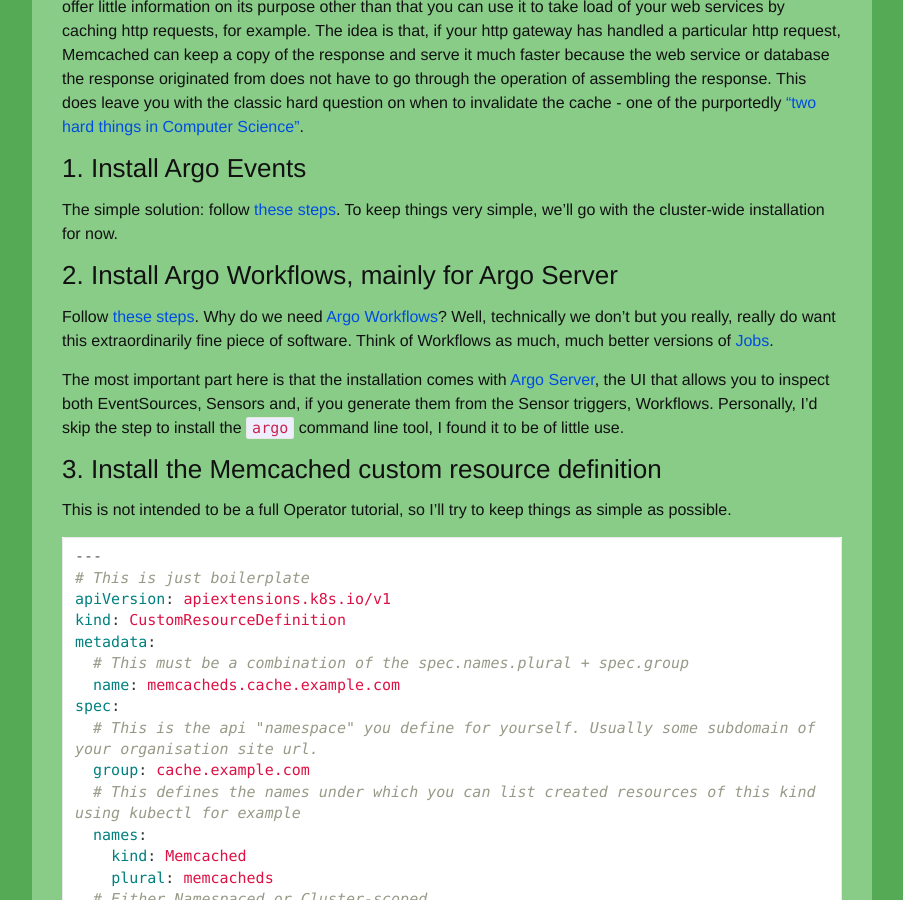
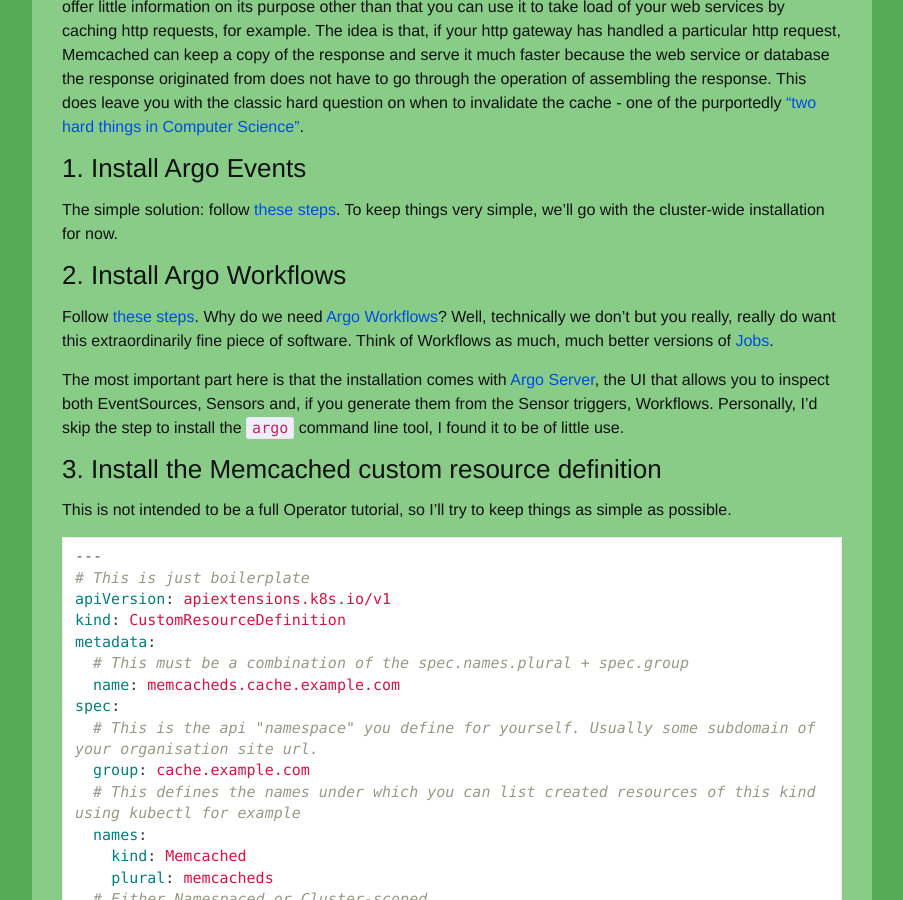
Before and after one commit to reinvantveer/reinvantveer.github.io, a Jekyll site: the page built from _posts/2022-01-29-easier-operator.md, in a window 1280 px wide and 900 px high, scrolled down 4001 px. Shown: the whole window, without its empty margins (188-1091 px from the left). Built offline with Jekyll 4.4.1, drawn with Linux system fonts in a browser that asks for light colours; comment, search, counter and statistics services are not loaded.

Commit message:
tweak
Signed-off-by: reinvantveer <reinvantveer@gmail.com>

```diff
--- a/_posts/2022-01-29-easier-operator.md
+++ b/_posts/2022-01-29-easier-operator.md
@@ -152,7 +152,7 @@
 follow [these steps](https://argoproj.github.io/argo-events/installation/#cluster-wide-installation). To keep things
 very simple, we'll go with the cluster-wide installation for now.
 
-### 2. Install Argo Workflows, mainly for Argo Server
+### 2. Install Argo Workflows
 
 Follow [these steps](https://argoproj.github.io/argo-workflows/quick-start/). Why do we
 need [Argo Workflows](https://argoproj.github.io/argo-workflows/)? Well, technically we don't but you really, really do
```
